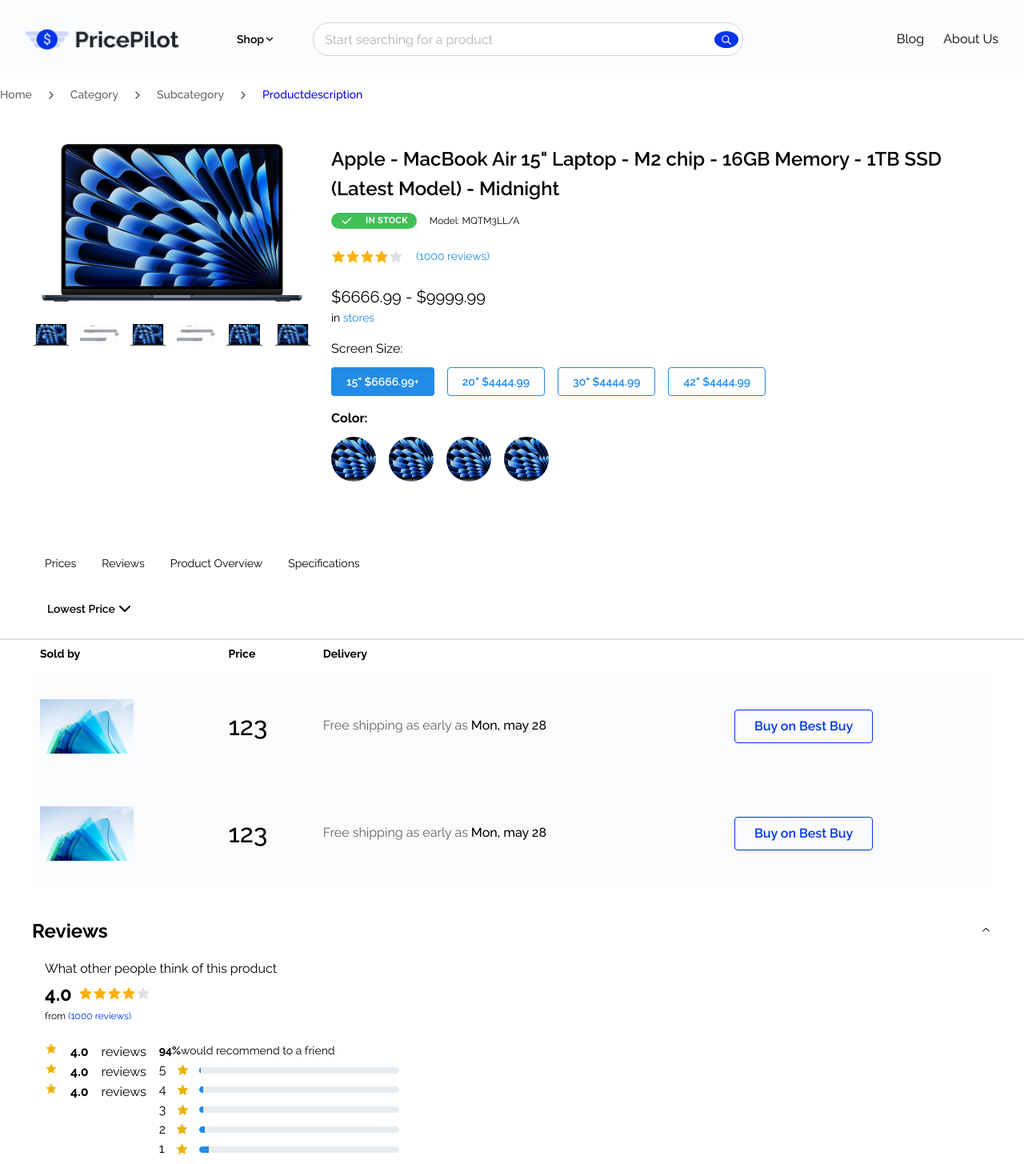
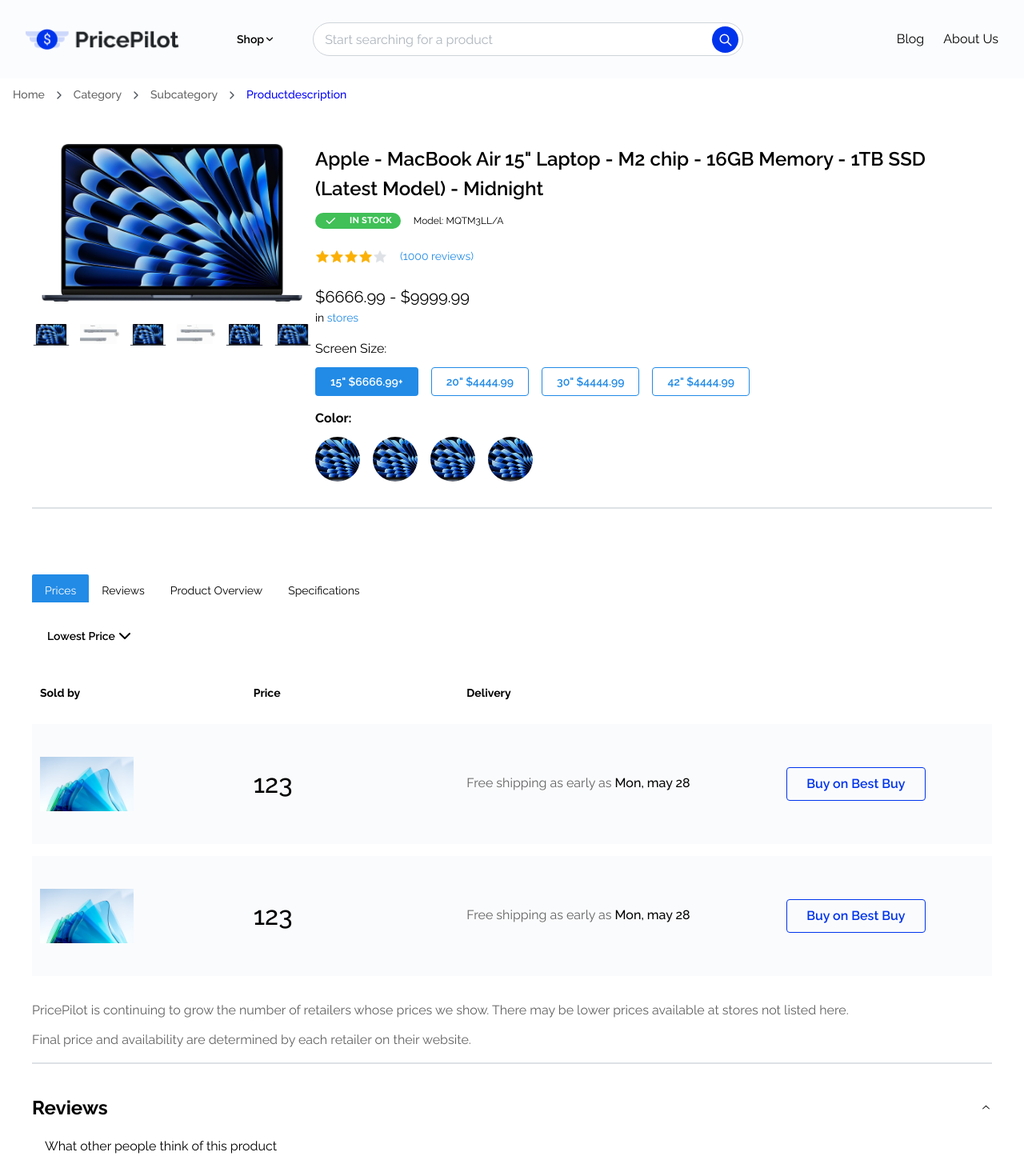
Before and after one commit to digitaluxpk/price-pilot, a Next.js app: page /category/subcategory/productdescription in a window 1280 px wide. Shown: the top 1455 px of the page at 80% size. Built offline with nearby package versions, Linux system fonts and the light colour scheme.

Commit message:
fixed tabs sections and other changes

```diff
--- a/app/category/subcategory/productdescription/page.jsx
+++ b/app/category/subcategory/productdescription/page.jsx
@@ -6,7 +6,7 @@
   return (
     <>
       <BreadCrumb />
-      <Box mx={{ xs: 10, lg: 40 }} mt={50}>
+      <Box mx={{ xs: 10, lg: 40 }} mt={{xs:16,lg:50}}>
         <ProductDescription />
       </Box>
     </>
--- a/app/component/BreadCrumbs.jsx
+++ b/app/component/BreadCrumbs.jsx
@@ -3,24 +3,51 @@
 import { IconChevronRight } from '@tabler/icons-react';
 import Link from 'next/link';
 import { usePathname } from 'next/navigation';
+import { useState,useEffect } from 'react';
 
 
 export default function Breadcrumb() {
     const paths = usePathname()
+    const [isMobile, setIsMobile] = useState(false);
+
+    useEffect(() => {
+        const handleResize = () => {
+            setIsMobile(window.innerWidth <= 500);
+        };
+
+        handleResize();
+        window.addEventListener('resize', handleResize);
+
+        return () => {
+            window.removeEventListener('resize', handleResize);
+        };
+    }, []);
     const pathNames = ['Home', ...paths.split('/').filter(path => path)];
     const items = pathNames.map((item, index) => {
         const itemName = item.charAt(0).toUpperCase() + item.slice(1);
         const textStyle = index === pathNames.length - 1 ? { color: 'blue',textDecoration:"none" } : {color: '#626262',textDecoration:"none"};
 
         return (
-          <Box component={Link} style={{textDecoration:"none"}}  href={`/${item}`} key={index}>
+          <Box component={Link} style={{textDecoration:"none"}}  href={`/${item}`} key={index}
+
+        >
             <Text fw={500} fz={14} style={textStyle}>{itemName}</Text>
           </Box>
         );
     });
   return (
     <>
-      <Breadcrumbs separator={<IconChevronRight size={16} />} separatorMargin="md" mt="xs">
+      <Breadcrumbs separator={<IconChevronRight size={16} />} separatorMargin={{xs:"sm",lg:"md"}} mt="xs"  mx={{xs:"md",lg:""}}
+
+
+
+
+      style={{
+                    display: 'flex',
+                    overflowX: isMobile ? 'auto' : 'hidden',
+                    whiteSpace: isMobile ? 'nowrap' : 'normal',
+                    padding: isMobile ? '0 10px 12px 0' : '0'
+                }}>
         {items}
       </Breadcrumbs>
     </>
--- a/app/component/footer/Footer.jsx
+++ b/app/component/footer/Footer.jsx
@@ -11,9 +11,10 @@
   return (
     <>
       {pathname == "/" ? (
-        <Flex pos={isBigResolution == false ? "absolute":"static"} w={isBigResolution == false && "80%"}
-        bottom={isBigResolution == false && 0} justify={"center"} mb={30} ml={{ xs: 12, lg: 0 }} mt={{ xs: 16, lg: 104 }}>
-          <Flex mt={12} fz={12} align={"center"} gap={16}>
+        <Flex  w={isBigResolution ? "94%" : "100%"}
+        // pos={isBigResolution == false ? "absolute":"static"}
+        bottom={isBigResolution == false && 0} justify={"center"} mb={30} ml={{ xs: 8, lg: "auto" }} mt={{ xs: 16, lg: 104 }}>
+          <Flex mt={12} fz={12} justify={"flex-start"} align={"center"} gap={16}>
             <Text fz={{ xs: 14, lg: 16 }} c={"#212427"}>
               &copy; 2024 PricePilot
             </Text>
@@ -22,7 +23,7 @@
                 Privacy Policy
               </Text>
               <Text c={"#0034EC"} fz={{ xs: 12, lg: 14 }}>
-                Terms & Conditions
+              Terms & Conditions
               </Text>
             </Group>
           </Flex>
--- a/app/component/landingpage/LandingPage.jsx
+++ b/app/component/landingpage/LandingPage.jsx
@@ -37,7 +37,7 @@
       </Flex>
       <Box>
         {/* <Image src="/images/hero.png" w={{xs:214,lg:320}} h={{xs:30,lg:54}} /> */}
-        <Image src="/images/hero.png" w={{xs:214,lg:415}} h={{xs:30,lg:70}} />
+        <Image src="/images/hero1.png" w={{xs:214,lg:360}} h={{xs:30,lg:60}} />
 
       </Box>
       <Text c={"#303030"} fz={{xs:16,lg:20}} fw={{sm:500,lg:400} } mx={12} mt={22} ta={"center"}>
@@ -56,7 +56,7 @@
           }}
           rightSection={
 
-            <Box bg={"#0034EC"} w={35} h={35} px={8} pt={8}  style={{borderRadius:"100%"}} >
+            <Box bg={"#0034EC"} w={35} h={35} px={8} pt={8} my={3}  style={{borderRadius:"100%"}} >
 
                 <IconSearch size={18} color="#fff" />
             </Box>
--- a/app/component/navbar/Navbar.jsx
+++ b/app/component/navbar/Navbar.jsx
@@ -204,15 +204,17 @@
                   radius={40}
                   rightSection={
                     <Box
-                      bg={"#0034EC"}
-                      px={8}
-                      pb={3}
-                      pt={4}
+                      bg={"#0034EC"} w={33} h={33} px={8} pt={8}
+
+                      my={3}
+
                       style={{ borderRadius: "100%" }}
                     >
-                      <IconSearch size={14} color="#fff" />
+                      <IconSearch size={18} color="#fff" />
                     </Box>
+
                   }
+                  rightSectionWidth={43}
                 />
               </Flex>
             </Flex>
@@ -243,6 +245,7 @@
             top: 0,
             paddingTop: 24,
             zIndex: 1000,
+
             backgroundColor: "#FBFCFE",
             boxShadow: "0px 2px 5px 0px rgba(29, 29, 29, 0.05)",
           }}
--- a/app/component/productdescription/Hero.jsx
+++ b/app/component/productdescription/Hero.jsx
@@ -52,7 +52,7 @@
 
   return (
     <Flex w={"100%"}>
-      <Flex direction={{ xs: "column", lg: "row" }} gap={24}>
+      <Flex direction={{ xs: "column", lg: "row" }} gap={4}>
         <Box>
           <Text display={{ xs: "block", md: "none" }} mb={20} fz={16} fw={700}>
             {product.name}
--- a/app/component/productdescription/tabs/Prices.jsx
+++ b/app/component/productdescription/tabs/Prices.jsx
@@ -43,13 +43,14 @@
     const [sortOption, setSortOption] = useState("Lowest Price");
   const rows = elements.map((element) => (
 
-    <Table.Tr bg={"#FAFBFD"} key={element.name} h={134}  m={32} margin className="spacing" >
-      <Table.Td>{element.position}</Table.Td>
-      <Table.Td>{element.mass}</Table.Td>
-      <Table.Td>{element.symbol}</Table.Td>
+    <Table.Tr bg={"#FAFBFD"}  key={element.name} h={150} w={"100%"}  >
+      <Table.Td miw={"200px"}>{element.position}</Table.Td>
+      <Table.Td miw={"200px"}>{element.mass}</Table.Td>
+      <Table.Td miw={"300px"}>{element.symbol}</Table.Td>
       {/* <Table.Td>{element.name}</Table.Td> */}
-      <Table.Td>{element.btn}</Table.Td>
+      <Table.Td miw={"200px"}>{element.btn}</Table.Td>
     </Table.Tr>
+
   ));
   return (
     <Box id="price"
@@ -111,8 +112,9 @@
               </Popover.Dropdown>
             </Popover>
         </Flex>
-      <Table withRowBorders={false} cellSpacing={16} verticalSpacing={12} >
-        <Table.Thead>
+      <Table withRowBorders={false} cellSpacing={16} verticalSpacing={12} styles={{table:{borderCollapse: "separate",
+    borderSpacing: "0px 15px"}}}  >
+        <Table.Thead miw={"160px"}>
           <Table.Tr>
             <Table.Th>Sold by</Table.Th>
             <Table.Th>Price</Table.Th>
@@ -123,7 +125,13 @@
         </Table.Thead>
         <Table.Tbody  >{rows}</Table.Tbody>
       </Table>
+
+<Text fz={16} c={"#626262"}  mt="md">PricePilot is continuing to grow the number of retailers whose prices we show. There may be lower prices available at stores not listed here.</Text>
+<Text fz={16} c={"#626262"} mt="sm"> Final price and availability are determined by each retailer on their website.</Text>
     </Box>
+
+
+
   );
 };
 
--- a/app/component/productdescription/tabs/TabsSections.jsx
+++ b/app/component/productdescription/tabs/TabsSections.jsx
@@ -9,12 +9,26 @@
 const TabsSections = () => {
   const tabSectionRef = useRef(null);
   const [stickyTab, setStickyTab] = useState(false);
+  const [stickyTabMob, setStickyTabMob] = useState(false);
+  // console.log("🚀 ~ TabsSections ~ stickyTabMob:", stickyTabMob);
+
   const headerHeight = 75; // Adjust this to match your header height
 
+
+
   const handleScroll = () => {
-    if (tabSectionRef.current) {
-      const offsetTop = tabSectionRef.current.getBoundingClientRect().top;
-      if (window.scrollY >= offsetTop) {
+    const isMobile = window.innerWidth <= 768;
+
+
+    if (isMobile) {
+
+      if (window.scrollY >= 870) {
+        setStickyTabMob(true);
+      } else {
+        setStickyTabMob(false);
+      }
+    } else {
+      if (window.scrollY >= 710) {
         setStickyTab(true);
       } else {
         setStickyTab(false);
@@ -46,33 +60,42 @@
         zIndex: "100000",
         overflowX: "scroll",
         overflowY: "hidden",
+        transition: "height 0.3s ease",
       }}
       className="mob-scroll"
     >
       <Tabs
         h={{ xs: "100%", lg: stickyTab ? 0 : 60 }}
         display={{ xs: "block", lg: "none" }}
-        className="mob-scroll"
+        className="mob-scroll" variant="pills" radius="xs"
         style={{
           overflowX: "scroll",
           overflowY: "hidden",
+          border:'none',
+          outline:'none'
         }}
         defaultValue="prices"
         w={{ xs: 500, lg: "100%" }}
       >
         <Box className="mob-scroll">
           <Tabs.List
-            pos={stickyTab ? "fixed" : "static"}
-            top={65}
+            // pos={stickyTab ? "fixed" : "static"}
+            pos={stickyTabMob ? "fixed" : "static"}
+            top={stickyTabMob ? 0 : undefined}
+            top={53}
             py={10}
             bg={"#fff"}
-            w={350}
-            h={60}
+            w={{xs:"100vw",lg:350}}
+            h={55}
             className="mob-scroll"
             style={{
               overflowX: "scroll",
               zIndex: "2000000",
               boxShadow: "0px 2px 5px 0px rgba(29, 29, 29, 0.05)",
+              transition: "top 0.3s ease, height 0.3s ease",
+              left: '8px', // Ensures the tabs list stays aligned to the left
+              right: 0,
+
             }}
           >
             <Flex w={500}>
@@ -101,10 +124,10 @@
         </Box>
       </Tabs>
 
-      <Tabs
+      <Tabs color="blue"
         h={{ xs: "100%", lg: stickyTab ? 0 : 60 }}
         display={{ xs: "none", lg: "block" }}
-        className="mob-scroll"
+        className="mob-scroll" variant="pills" radius="xs"
         style={{
           overflowX: "scroll",
           overflowY: "hidden",
@@ -119,12 +142,15 @@
             py={10}
             bg={"#fff"}
             w={"100%"}
-            h={60}
+            h={stickyTab?64:46}
             className="mob-scroll"
+            borderBottom={stickyTab?0:"2.7px solid #CFCFCF !important"}
             style={{
               overflowX: "scroll",
               zIndex: "2000000",
               boxShadow: "0px 2px 5px 0px rgba(29, 29, 29, 0.05)",
+              transition: "top 0.3s ease, height 0.3s ease",
+    borderBottom: "2.7px solid #CFCFCF !important"
             }}
           >
             <Flex w={500}>
--- a/app/pages/ProductDescription.jsx
+++ b/app/pages/ProductDescription.jsx
@@ -1,4 +1,4 @@
-import { Box,Space } from '@mantine/core'
+import { Box,Space ,Divider} from '@mantine/core'
 import React from 'react'
 import Hero from '../component/productdescription/Hero'
 import TabsSections from '../component/productdescription/tabs/TabsSections'
@@ -18,10 +18,14 @@
     }}>
 
         <Hero />
+        <Divider my="xl" size="sm" />
         <TabsSections />
         <Prices />
+        <Divider my="md" size="sm" />
         <Reviews />
+
         <Overview />
+
         <Specifications />
         {/* <MostRelated /> */}
         {/* <CustomerViewed /> */}
--- a/app/pages/SubCategory.jsx
+++ b/app/pages/SubCategory.jsx
@@ -43,12 +43,13 @@
         <Box w={"100%"}>
           <Flex
             pos={{xs:stickyFilter ? "fixed" : "static",lg:"static"}}
+
             top={68}
             py={10}
             mb={26}
             left={5}
             style={{
-              zIndex:"10000",
+              zIndex:"100",   // reduced from 10000 to 100 so it can be hide from the sidebar drawer when opend
               boxShadow: "0px 2px 5px 0px rgba(29, 29, 29, 0.05)"
             }}
             px={14}
```
Also changed, not shown: public/images/hero1.png (added).
